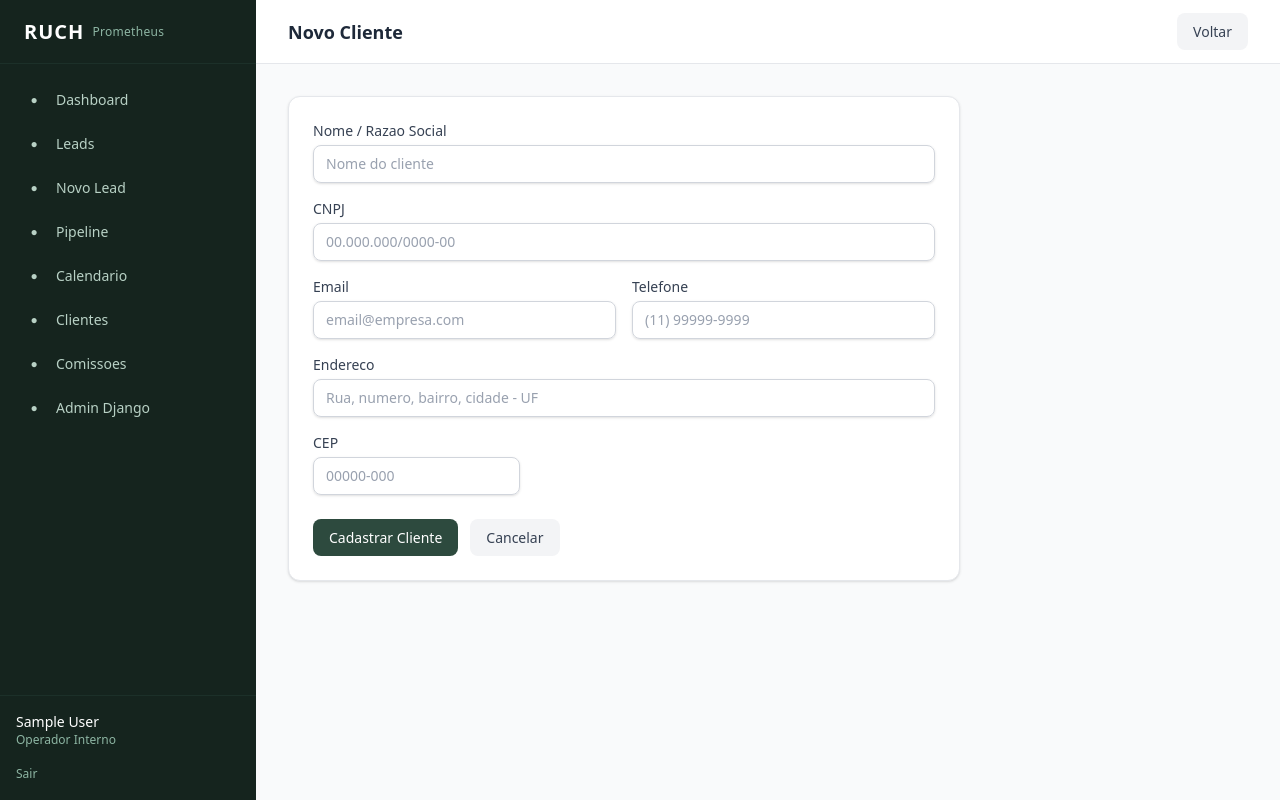
After one commit to Wilkerson/Prometheus, a Django app: page /clientes/novo/ in a window 1280 px wide. The commit adds this page. Run offline with Django 5.2, Linux system fonts and the light colour scheme; the visitor is signed in with stand-in values (Sample User, id 1); data that the repository does not hold is empty; parts of the project's set-up code (start-up, migrations or seed data) failed here and were passed over; some libraries are stand-ins or nearby versions.

Commit message:
Implementa CRUD completo de clientes na dashboard web
Criar, editar e excluir clientes via paginas web com controle por
permissoes Django (add_cliente, change_cliente, delete_cliente).
Botoes de acao condicionais no detalhe e listagem. Confirmacao de
exclusao com Alpine.js. Templates: create, edit, _create_success,
_edit_success. Rotas: /clientes/novo/, /clientes/{id}/editar/,
/clientes/{id}/excluir/.

Co-Authored-By: Claude Opus 4.6 (1M context) <noreply@anthropic.com>

```diff
--- a/apps/web/urls.py
+++ b/apps/web/urls.py
@@ -21,7 +21,10 @@ urlpatterns = [
     path("leads/<int:pk>/status/", views.LeadUpdateStatusView.as_view(), name="lead-update-status"),
     # Clientes
     path("clientes/", views.ClienteListView.as_view(), name="clientes"),
+    path("clientes/novo/", views.ClienteCreateView.as_view(), name="cliente-create"),
     path("clientes/<int:pk>/", views.ClienteDetailView.as_view(), name="cliente-detail"),
+    path("clientes/<int:pk>/editar/", views.ClienteUpdateView.as_view(), name="cliente-edit"),
+    path("clientes/<int:pk>/excluir/", views.ClienteDeleteView.as_view(), name="cliente-delete"),
     # Comissões
     path("comissoes/", views.ComissaoListView.as_view(), name="comissoes"),
 ]
--- a/apps/web/views.py
+++ b/apps/web/views.py
@@ -344,6 +344,39 @@ class ClienteListView(PermissionRequiredMixin, HtmxMixin, ListView):
             qs = qs.filter(Q(nome__icontains=search) | Q(cnpj__icontains=search) | Q(email__icontains=search))
         return qs
 
+    def get_context_data(self, **kwargs):
+        ctx = super().get_context_data(**kwargs)
+        ctx["can_add"] = self.request.user.has_perm("crm.add_cliente")
+        return ctx
+
+
+class ClienteCreateView(PermissionRequiredMixin, View):
+    permission_required = "crm.add_cliente"
+
+    def get(self, request):
+        leads = Lead.objects.filter(status=Lead.Status.CONCLUIDA).exclude(
+            cliente__isnull=False
+        ).select_related("parceiro")
+        return render(request, "clientes/create.html", {"leads": leads})
+
+    def post(self, request):
+        lead_id = request.POST.get("lead")
+        lead = get_object_or_404(Lead, pk=lead_id) if lead_id else None
+
+        cliente = Cliente.objects.create(
+            lead=lead,
+            nome=request.POST.get("nome", ""),
+            cnpj=request.POST.get("cnpj", ""),
+            email=request.POST.get("email", ""),
+            telefone=request.POST.get("telefone", ""),
+            endereco=request.POST.get("endereco", ""),
+            cep=request.POST.get("cep", ""),
+        )
+
+        if is_htmx(request):
+            return render(request, "clientes/_create_success.html", {"cliente": cliente})
+        return redirect("web:cliente-detail", pk=cliente.pk)
+
 
 class ClienteDetailView(PermissionRequiredMixin, View):
     permission_required = "crm.view_cliente"
@@ -353,7 +386,47 @@ class ClienteDetailView(PermissionRequiredMixin, View):
             Cliente.objects.prefetch_related("produtos"),
             pk=pk,
         )
-        return render(request, "clientes/detail.html", {"cliente": cliente})
+        ctx = {
+            "cliente": cliente,
+            "can_edit": request.user.has_perm("crm.change_cliente"),
+            "can_delete": request.user.has_perm("crm.delete_cliente"),
+        }
+        return render(request, "clientes/detail.html", ctx)
+
+
+class ClienteUpdateView(PermissionRequiredMixin, View):
+    permission_required = "crm.change_cliente"
+
+    def get(self, request, pk):
+        cliente = get_object_or_404(Cliente, pk=pk)
+        return render(request, "clientes/edit.html", {"cliente": cliente})
+
+    def post(self, request, pk):
+        cliente = get_object_or_404(Cliente, pk=pk)
+        cliente.nome = request.POST.get("nome", cliente.nome)
+        cliente.cnpj = request.POST.get("cnpj", cliente.cnpj)
+        cliente.email = request.POST.get("email", cliente.email)
+        cliente.telefone = request.POST.get("telefone", "")
+        cliente.endereco = request.POST.get("endereco", "")
+        cliente.cep = request.POST.get("cep", "")
+        cliente.ativo = request.POST.get("ativo") == "on"
+        cliente.save()
+
+        if is_htmx(request):
+            return render(request, "clientes/_edit_success.html", {"cliente": cliente})
+        return redirect("web:cliente-detail", pk=cliente.pk)
+
+
+class ClienteDeleteView(PermissionRequiredMixin, View):
+    permission_required = "crm.delete_cliente"
+
+    def post(self, request, pk):
+        cliente = get_object_or_404(Cliente, pk=pk)
+        cliente.delete()
+        if is_htmx(request):
+            from django.http import HttpResponse
+            return HttpResponse(headers={"HX-Redirect": "/clientes/"})
+        return redirect("web:clientes")
 
 
 # ---------------------------------------------------------------------------
--- /dev/null
+++ b/templates/clientes/_create_success.html
@@ -0,0 +1,4 @@
+<div class="px-4 py-3 rounded-lg bg-emerald-50 text-emerald-800 border border-emerald-200 text-sm">
+  Cliente <strong>{{ cliente.nome }}</strong> cadastrado com sucesso!
+  <a href="{% url 'web:cliente-detail' cliente.pk %}" class="underline font-medium ml-1">Ver cliente</a>
+</div>
--- /dev/null
+++ b/templates/clientes/_edit_success.html
@@ -0,0 +1,4 @@
+<div class="px-4 py-3 rounded-lg bg-emerald-50 text-emerald-800 border border-emerald-200 text-sm">
+  Cliente atualizado com sucesso!
+  <a href="{% url 'web:cliente-detail' cliente.pk %}" class="underline font-medium ml-1">Ver cliente</a>
+</div>
--- /dev/null
+++ b/templates/clientes/create.html
@@ -0,0 +1,64 @@
+{% extends "base.html" %}
+
+{% block title %}Novo Cliente{% endblock %}
+{% block page_title %}Novo Cliente{% endblock %}
+
+{% block page_actions %}
+<a href="{% url 'web:clientes' %}" class="btn-secondary">Voltar</a>
+{% endblock %}
+
+{% block content %}
+<div class="max-w-2xl">
+  <div class="card">
+    <form method="post" hx-post="{% url 'web:cliente-create' %}" hx-target="#form-result">
+      {% csrf_token %}
+      <div class="space-y-4">
+        {% if leads %}
+        <div>
+          <label for="lead" class="label">Lead de origem (opcional)</label>
+          <select name="lead" id="lead" class="input">
+            <option value="">Sem lead vinculada</option>
+            {% for lead in leads %}
+            <option value="{{ lead.id }}">{{ lead.nome }} — {{ lead.parceiro.nome_entidade }}</option>
+            {% endfor %}
+          </select>
+        </div>
+        {% endif %}
+        <div>
+          <label for="nome" class="label">Nome / Razao Social</label>
+          <input type="text" name="nome" id="nome" required class="input" placeholder="Nome do cliente">
+        </div>
+        <div>
+          <label for="cnpj" class="label">CNPJ</label>
+          <input type="text" name="cnpj" id="cnpj" required class="input" placeholder="00.000.000/0000-00">
+        </div>
+        <div class="grid grid-cols-1 sm:grid-cols-2 gap-4">
+          <div>
+            <label for="email" class="label">Email</label>
+            <input type="email" name="email" id="email" required class="input" placeholder="email@empresa.com">
+          </div>
+          <div>
+            <label for="telefone" class="label">Telefone</label>
+            <input type="text" name="telefone" id="telefone" class="input" placeholder="(11) 99999-9999">
+          </div>
+        </div>
+        <div>
+          <label for="endereco" class="label">Endereco</label>
+          <input type="text" name="endereco" id="endereco" class="input" placeholder="Rua, numero, bairro, cidade - UF">
+        </div>
+        <div class="w-1/3">
+          <label for="cep" class="label">CEP</label>
+          <input type="text" name="cep" id="cep" class="input" placeholder="00000-000">
+        </div>
+      </div>
+
+      <div id="form-result" class="mt-4"></div>
+
+      <div class="flex gap-3 mt-6">
+        <button type="submit" class="btn-primary">Cadastrar Cliente</button>
+        <a href="{% url 'web:clientes' %}" class="btn-secondary">Cancelar</a>
+      </div>
+    </form>
+  </div>
+</div>
+{% endblock %}
--- a/templates/clientes/list.html
+++ b/templates/clientes/list.html
@@ -2,6 +2,12 @@
 
 {% block title %}Clientes{% endblock %}
 {% block page_title %}Clientes{% endblock %}
+
+{% block page_actions %}
+{% if can_add %}
+<a href="{% url 'web:cliente-create' %}" class="btn-primary">+ Novo Cliente</a>
+{% endif %}
+{% endblock %}
 
 {% block content %}
 <div class="card mb-6">
```
Also changed, not shown: PLANEJAMENTO.md (+6 -2 lines), templates/clientes/detail.html (+29 -3 lines), templates/clientes/edit.html (added, +63 -0 lines), static/css/output.css.
